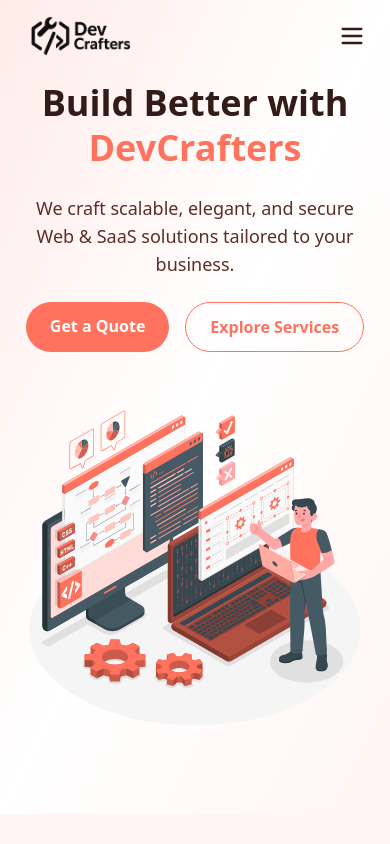
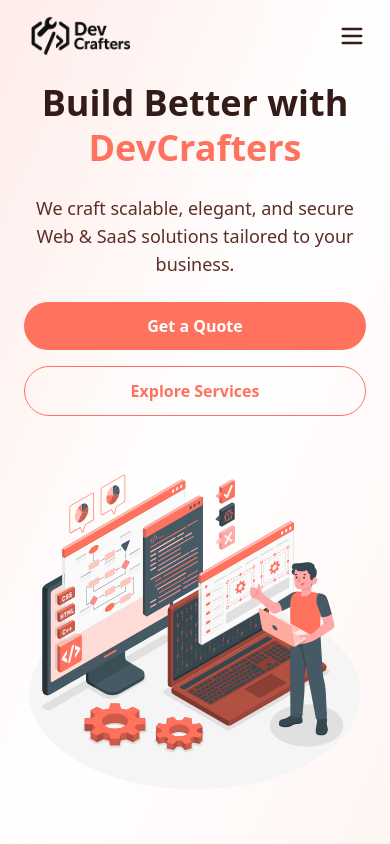
Before and after one commit to DevCraftersOfficial/DevCrafters-Website, a React (Vite) app: page / in a window 390 px wide. Shown: the top 844 px of the page. Built offline with nearby package versions, Linux system fonts and the light colour scheme.

Commit message:
optimizations

```diff
--- a/src/components/Hero.jsx
+++ b/src/components/Hero.jsx
@@ -26,23 +26,24 @@
           </p>
 
           <div
-            className="flex justify-center md:justify-start space-x-4"
+            className="flex flex-col md:flex-row justify-center md:justify-start space-y-4 md:space-y-0 md:space-x-4"
             data-aos="fade-up"
             data-aos-delay="400"
-          >
+            >
             <a
               href="/contact"
-              className="bg-[#FF725E] text-white px-6 py-3 rounded-full font-semibold hover:bg-[#e85b49] transition-all"
+              className="bg-[#FF725E] text-white px-6 py-3 rounded-full font-semibold hover:bg-[#e85b49] transition-all text-center"
             >
               Get a Quote
             </a>
             <a
               href="/services"
-              className="border border-[#FF725E] text-[#FF725E] px-6 py-3 rounded-full font-semibold hover:bg-[#ffece9] transition-all"
+              className="border border-[#FF725E] text-[#FF725E] px-6 py-3 rounded-full font-semibold hover:bg-[#ffece9] transition-all text-center"
             >
               Explore Services
             </a>
           </div>
+
         </div>
 
         {/* Right Image or Illustration */}
@@ -55,6 +56,10 @@
             src={heroIllustration}
             alt="DevCrafters illustration"
             className="w-full max-w-md"
+            width="600"
+            height="450"
+            loading="lazy"
+            decoding="async"
           />
         </div>
       </div>
--- a/src/components/Navbar.jsx
+++ b/src/components/Navbar.jsx
@@ -22,11 +22,10 @@
     : "text-[#331b18] hover:text-[#FF725E]";
 
   return (
-    <nav
-      className={`fixed w-full z-50 transition-all duration-300 ${
-        scrolled ? "bg-[#FF725E] shadow-md" : "bg-transparent"
-      }`}
-    >
+    <nav className={`fixed w-full z-50 transition-all duration-300 ${
+      scrolled || isOpen ? "bg-[#FF725E] shadow-md" : "bg-transparent"
+    }`}>
+
       <div className="max-w-7xl mx-auto px-6 py-4 flex justify-between items-center">
         {/* Logo */}
         <NavLink to="/" className="flex items-center space-x-2">
```
